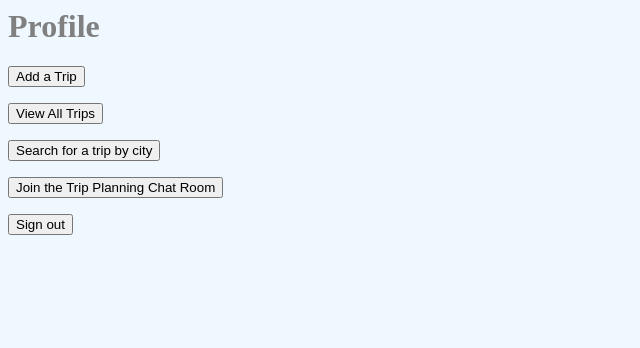
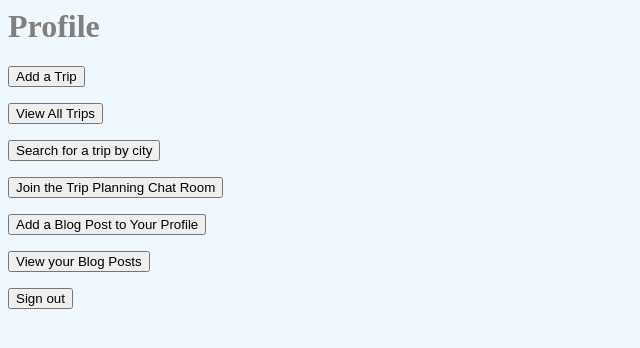
Before and after one commit to Phil-Slater/Learning-Backend, a Node server app: page /users/profile in a window 1280 px wide. Shown: the top 348 px of the page, without its empty margins (0-640 px from the left). Run offline with Node 20, Linux system fonts and the light colour scheme; the visitor is signed in with stand-in values (Sample User, id 1).

Commit message:
added blog post functionality to trips website

```diff
--- a/week 7 day 2/assignment/index.js
+++ b/week 7 day 2/assignment/index.js
@@ -1,5 +1,10 @@
 const express = require('express')
 const app = express()
+
+const pgp = require('pg-promise')()
+const connectionString = 'postgres://vrekubag:2U8un4bq1OxQDxkauXWYsp7G3c2ZKuqs@castor.db.elephantsql.com/vrekubag'
+global.db = pgp(connectionString)
+
 const http = require('http').Server(app)
 const io = require('socket.io')(http)
 
--- a/week 7 day 2/assignment/package.json
+++ b/week 7 day 2/assignment/package.json
@@ -11,6 +11,7 @@
   "dependencies": {
     "express": "^4.17.2",
     "express-session": "^1.17.2",
-    "mustache-express": "^1.3.2"
+    "mustache-express": "^1.3.2",
+    "pg-promise": "^10.11.1"
   }
 }
--- a/week 7 day 2/assignment/routes/users.js
+++ b/week 7 day 2/assignment/routes/users.js
@@ -1,6 +1,8 @@
 const express = require('express')
 const router = express.Router()
 const authenticateMiddleware = require('../authenticate')
+
+
 
 router.get('/', (req, res) => {
     res.render('users')
@@ -11,7 +13,6 @@ router.get('/profile', authenticateMiddleware, (req, res) => {
 })
 
 router.get('/chat', authenticateMiddleware, (req, res) => {
-    console.log(chatMessages)
     const username = req.session.username
     const user = { username: username }
     chatUsers.push(user)
@@ -58,6 +59,61 @@ router.post('/login', (req, res) => {
     }
 })
 
+router.get('/add-blog-post', authenticateMiddleware, (req, res) => {
+    res.render('add-blog-post')
+})
+
+router.post('/add-blog-post', (req, res) => {
+    const username = req.session.username
+    const postTitle = req.body.postTitle
+    const postBody = req.body.postBody
+    db.none('INSERT INTO blog_posts(username, post_title, post_body) VALUES($1, $2, $3)', [username, postTitle, postBody])
+        .then(() => {
+            res.redirect('/users/blog')
+        })
+
+})
+
+router.get('/blog', authenticateMiddleware, (req, res) => {
+    const username = req.session.username
+    db.any('SELECT post_id, username, post_title, post_body, date_created, date_updated from blog_posts')
+        .then(posts => {
+            const userPosts = posts.filter(post => post.username == username)
+            res.render('blog', { userPosts: userPosts })
+        })
+})
+
+router.get('/update-blog-post/:postId', authenticateMiddleware, (req, res) => {
+    const postId = parseInt(req.params.postId)
+    db.one('SELECT post_id, username, post_title, post_body from blog_posts WHERE post_id = $1', [postId])
+        .then(post => {
+            console.log(post)
+            if (req.session.username == post.username) { res.render('update-blog-post', post) }
+            else {
+                res.redirect('/users/login')
+            }
+        })
+})
+
+router.post('/update-blog-post/:postId', (req, res) => {
+    const postId = parseInt(req.params.postId)
+    const postTitle = req.body.postTitle
+    const postBody = req.body.postBody
+    const updatedDate = new Date()
+    db.none('UPDATE blog_posts SET post_title = $1, post_body = $2, date_updated = $3 WHERE post_id = $4', [postTitle, postBody, updatedDate, postId])
+        .then(() => {
+            res.redirect('/users/blog')
+        })
+})
+
+router.post('/delete-blog-post/:postId', (req, res) => {
+    const postId = parseInt(req.params.postId)
+    db.none('DELETE FROM blog_posts WHERE post_id = $1', [postId])
+        .then(() => {
+            res.redirect('/users/blog')
+        })
+})
+
 router.get('/sign-out', (req, res) => {
     req.session.destroy()
     res.redirect('/users')
--- a/week 7 day 2/assignment/views/profile.mustache
+++ b/week 7 day 2/assignment/views/profile.mustache
@@ -11,6 +11,8 @@
 </form>
 <form method = 'GET' action = '/trips/search'><button>Search for a trip by city</button></form>
 <form method = 'GET' action = '/users/chat'><button>Join the Trip Planning Chat Room</button></form>
+<form method = 'GET' action = '/users/add-blog-post'><button>Add a Blog Post to Your Profile</button></form>
+<form method = 'GET' action = '/users/blog'><button>View your Blog Posts</button></form>
 <form method = 'GET' action = '/users/sign-out'><button>Sign out</button></form>
 </body>
 </html>
```
Also changed, not shown: week 7 day 2/assignment/views/add-blog-post.mustache (added, +14 -0 lines), week 7 day 2/assignment/views/blog.mustache (added, +18 -0 lines), week 7 day 2/assignment/views/update-blog-post.mustache (added, +16 -0 lines), 1 other file.
